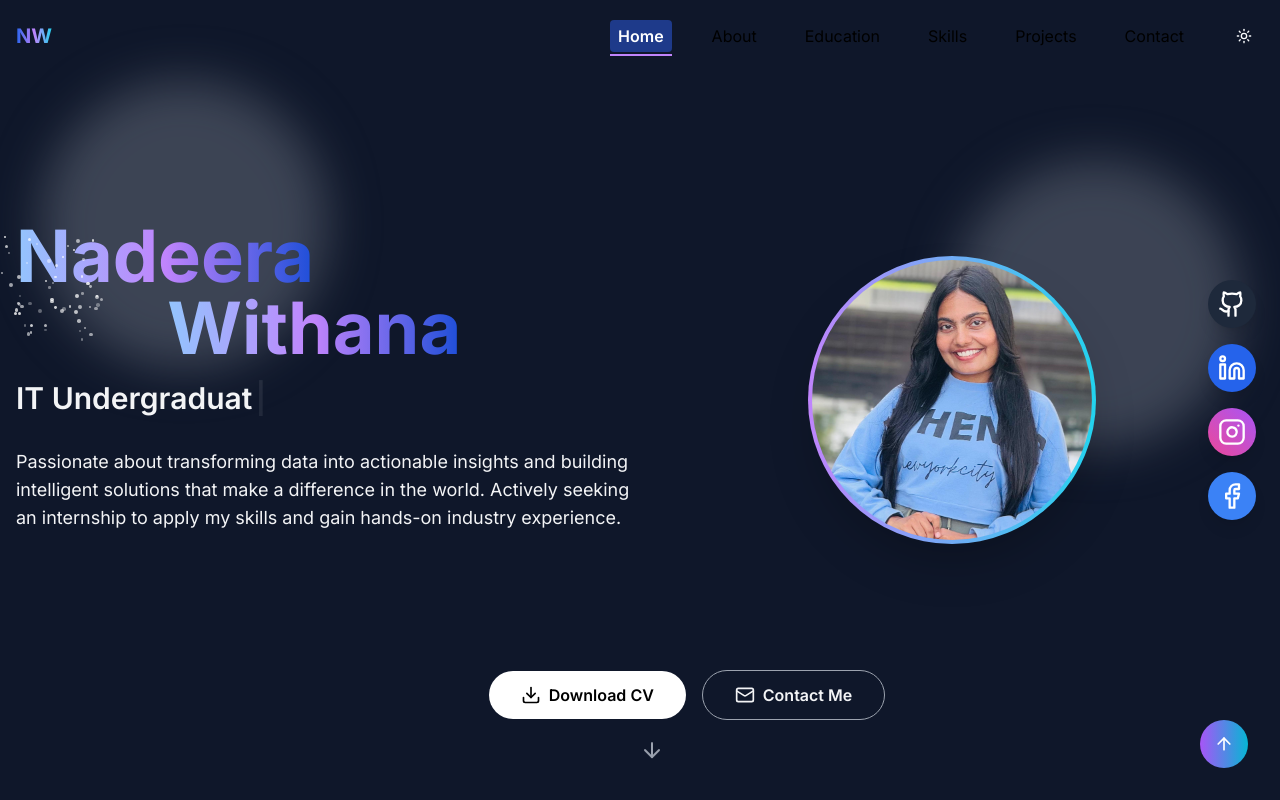
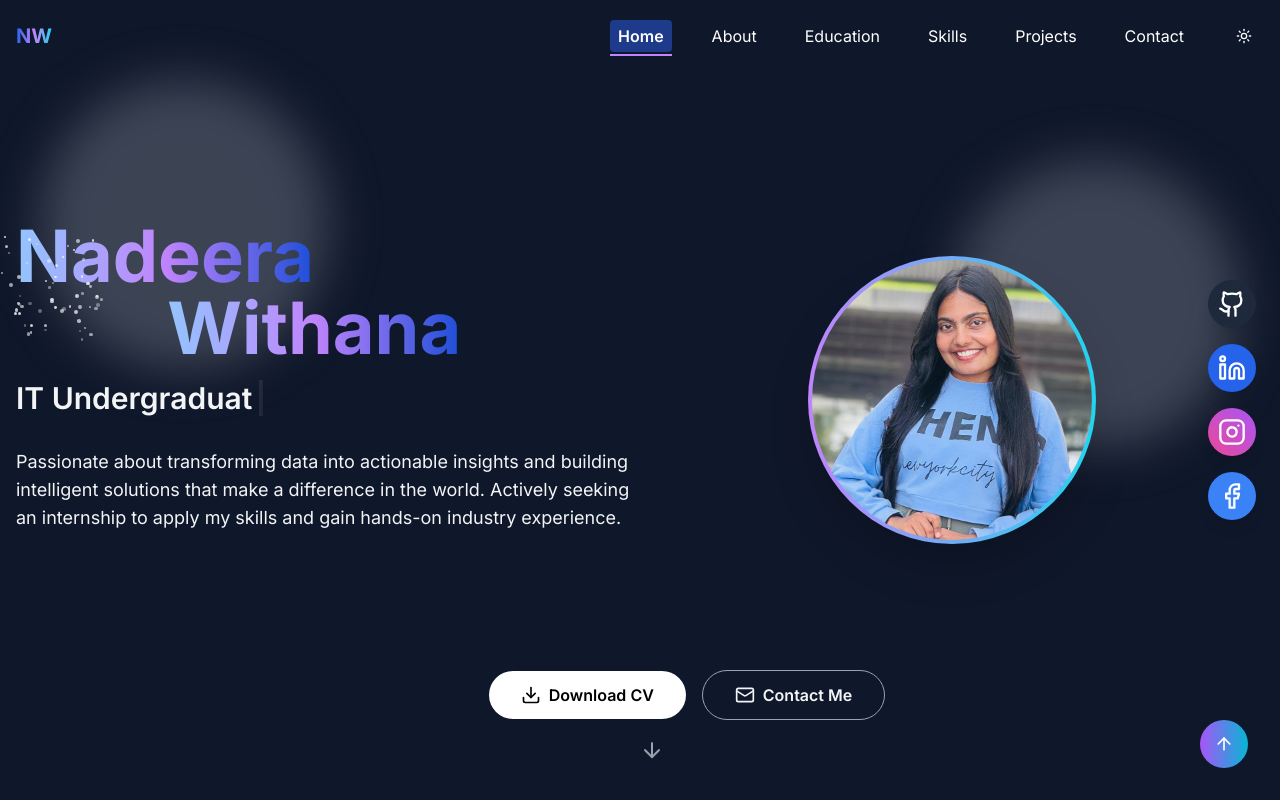
Before and after one commit to Nadee07/My_Portfolio, a React (Vite) app: page / in a window 1280 px wide. Shown: the top 800 px of the page. Built offline with nearby package versions, Linux system fonts and the light colour scheme.

Commit message:
..........

```diff
--- a/src/components/Header.tsx
+++ b/src/components/Header.tsx
@@ -81,7 +81,7 @@ const Header = () => {
                   ${
                     activeSection === item.href
                       ? 'bg-black text-white dark:bg-blue-900 dark:text-white font-semibold'
-                      : 'text-black dark:text-gray hover:text-slate-900 dark:hover:text-white'
+                      : 'text-white dark:text-gray hover:text-slate-900 dark:hover:text-white'
                   }
                 `}
               >
```
